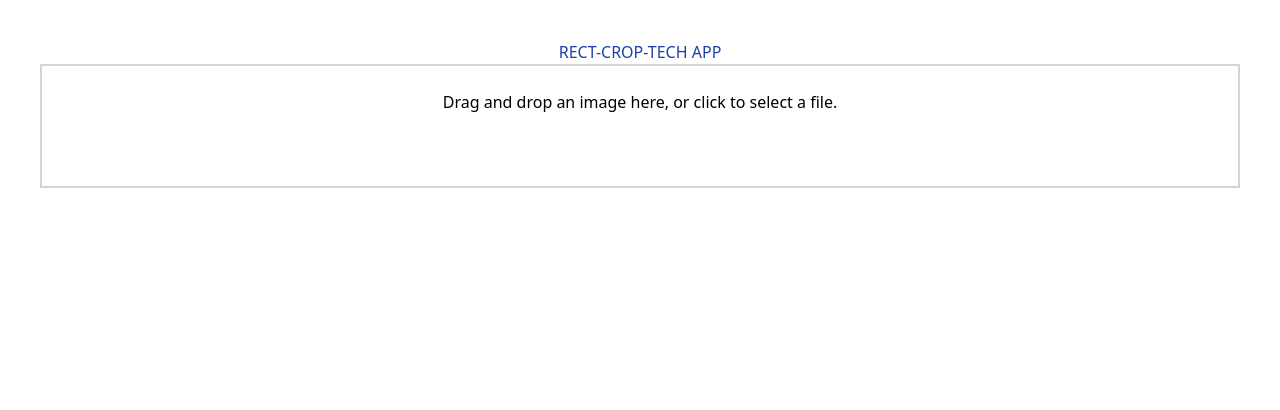
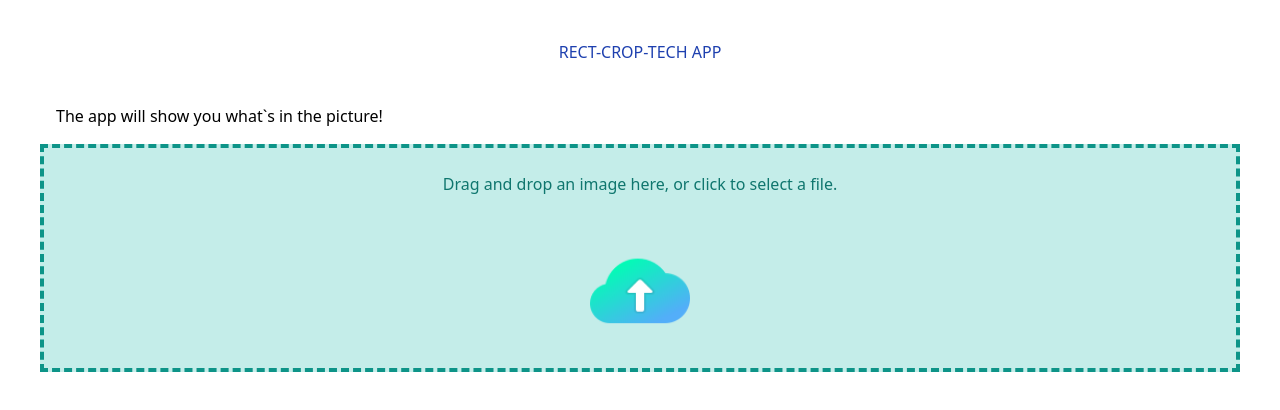
Before and after one commit to AnitaGulacsi/RectCropTech, a Next.js app: page / in a window 1280 px wide. Shown: the top 410 px of the page. Built offline with nearby package versions, Linux system fonts and the light colour scheme.

Commit message:
Update design, add style

```diff
--- a/src/components/image-processor/ImageProcessor.tsx
+++ b/src/components/image-processor/ImageProcessor.tsx
@@ -47,15 +47,15 @@ export const ImageProcessor: React.FC<ImageProcessorProps> = ({
   }, [imageDataUrl]);
 
   return (
-    <div>
+    <div className="m-5">
       {isLoading ? (
         <p>Loading...</p>
       ) : (
         <div className="flex flex-row">
-          {labels.map((label, index) => (
-            <button className="border p-3 m-5" key={index}>
-              {label}
-            </button>
+          {labels.map((item, index) => (
+            <div className="border p-3 m-5" key={index}>
+              <p className="text-teal-800">{item}</p>
+            </div>
           ))}
         </div>
       )}
--- a/src/components/image-uploader/ImageUploader.tsx
+++ b/src/components/image-uploader/ImageUploader.tsx
@@ -1,4 +1,6 @@
+import Image from "next/image";
 import { useState, useCallback, DragEvent, ChangeEvent, useRef } from "react";
+import icon from "../../../public/images/icons-upload.png";
 
 interface ImageUploaderProps {
   setImageDataUrl: (url: string) => void;
@@ -24,7 +26,6 @@ export const ImageUploader: React.FC<ImageUploaderProps> = ({
     event.preventDefault();
     setIsDragOver(false);
     processFile(event.dataTransfer.files[0]);
-
   }, []);
 
   const onChange = (event: ChangeEvent<HTMLInputElement>) => {
@@ -48,15 +49,18 @@ export const ImageUploader: React.FC<ImageUploaderProps> = ({
 
   return (
     <div
-      className={`border-2 ${
-        isDragOver ? "border-blue-500 bg-blue-100" : "border-gray-300"
+      className={`border-dashed border-4 border-teal-600 ${
+        isDragOver
+          ? "bg-teal-500 bg-opacity-50 text-black"
+          : "bg-teal-500 bg-opacity-25 text-teal-700"
       } p-6 text-center mb-4 cursor-pointer`}
       onDrop={onDrop}
       onDragOver={onDragOver}
       onDragLeave={onDragLeave}
       onClick={handleClick}
     >
-      Drag and drop an image here, or click to select a file.
+      <div>
+        <p> Drag and drop an image here, or click to select a file.</p>
         <div className="relative w-64 h-12">
           <input
             ref={fileInputRef}
@@ -65,9 +69,10 @@ export const ImageUploader: React.FC<ImageUploaderProps> = ({
             className="opacity-0 w-full h-full absolute inset-0 cursor-pointer"
             onChange={onChange}
           />
-        <label className="absolute inset-0 flex items-center justify-center text-white text-sm pointer-events-none">
-          Click here to upload an image
-        </label>
+        </div>
+      </div>
+      <div className="flex justify-center">
+        <Image width={100} height={100} src={icon} alt={"doc-icon"} />
       </div>
     </div>
   );
--- a/src/pages/index.tsx
+++ b/src/pages/index.tsx
@@ -12,13 +12,27 @@ export default function Home() {
   }, []);
   return (
     <main className="mx-10 my-10">
-      <div className="flex justify-center">
+      <div className="flex justify-center m-10">
         <h1 className="text-blue-800">RECT-CROP-TECH APP</h1>
       </div>
+      <p className="m-4">The app will show you what`s in the picture!</p>
       <ImageUploader setImageDataUrl={handleImageData} />
-      <div className="flex flex-row justify-center">
-        {imageDataUrl && <ImageProcessor imageDataUrl={imageDataUrl} />}
-        {showCanvas && imageDataUrl && <PixiCanvas imageSrc={imageDataUrl} />}
+      <div>
+        {imageDataUrl && (
+          <div className="flex flex-col">
+            <p className="m-3">Objects found in the picture:</p>
+            <ImageProcessor imageDataUrl={imageDataUrl} />
+          </div>
+        )}
+        {showCanvas && imageDataUrl && (
+          <div>
+            <p>
+              Select the desired area on the image! Draw a rectangle for
+              cropping:
+            </p>
+            <PixiCanvas imageSrc={imageDataUrl} />
+          </div>
+        )}
       </div>
     </main>
   );
```
Also changed, not shown: public/images/icons-upload.png (added). Lines whose indentation alone changed are shown as unchanged.
